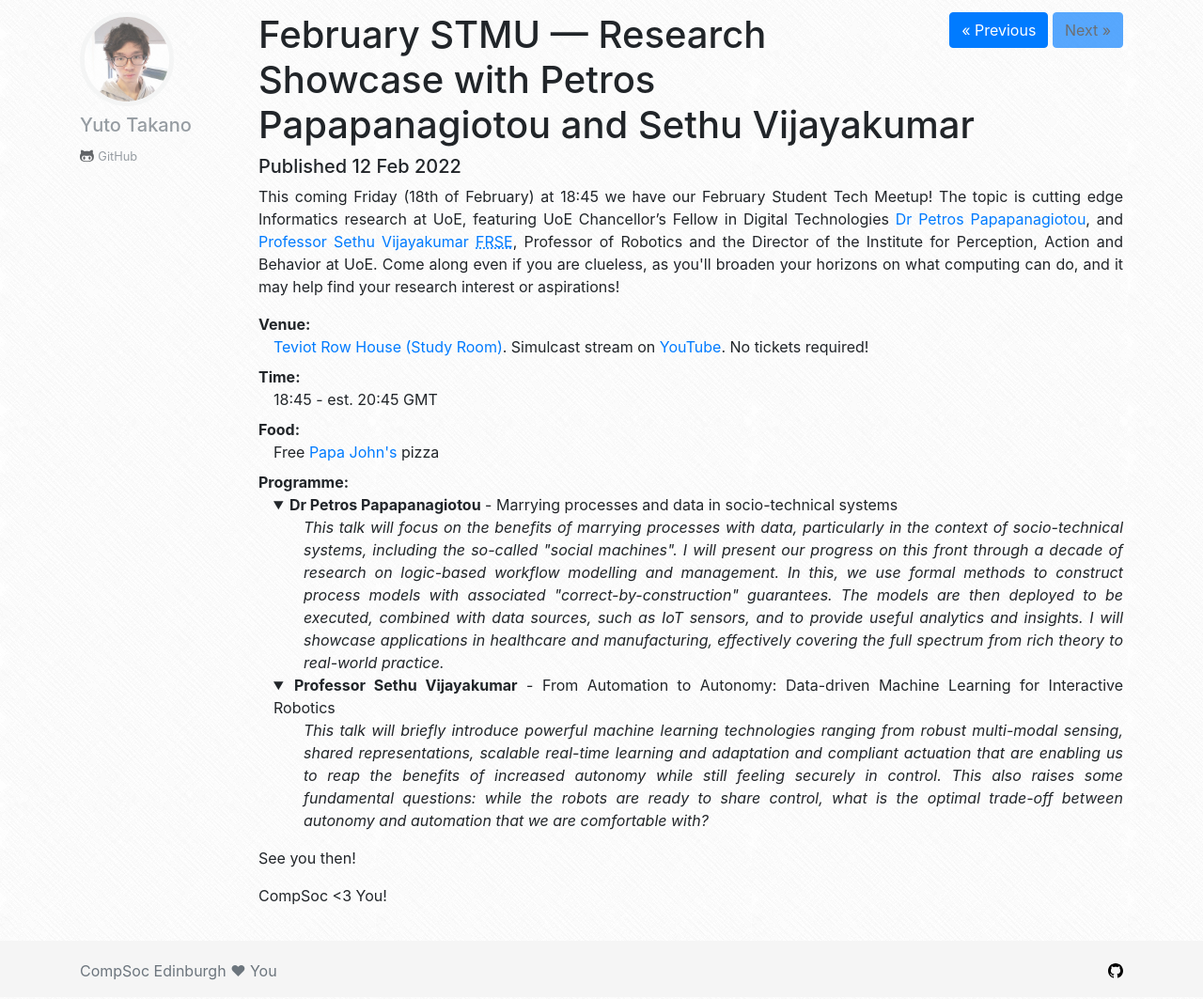
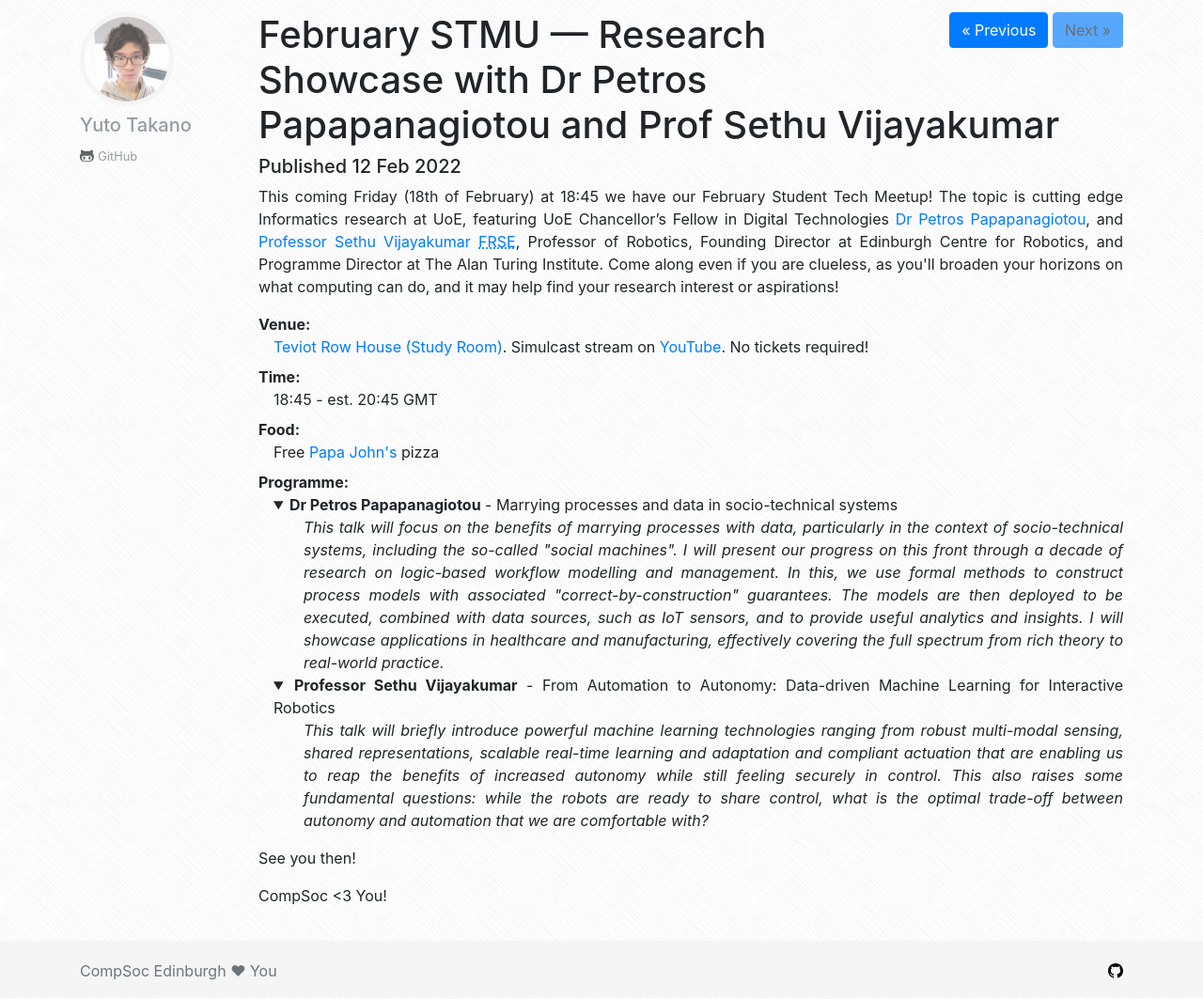
Before and after one commit to compsoc-edinburgh/website, a Jekyll site: the page built from _posts/2022-02-12-february-stmu.md, in a window 1280 px wide. Shown: the part 346-1409 px from the top of the page at 94% size. Built offline with Jekyll 4.4.1, drawn with Linux system fonts in a browser that asks for light colours; nearby versions of some CDN libraries.

Commit message:
Fix incorrect title for Professor Sethu

```diff
--- a/_posts/2022-02-12-february-stmu.md
+++ b/_posts/2022-02-12-february-stmu.md
@@ -1,10 +1,10 @@
 ---
-title: "February STMU — Research Showcase with Petros Papapanagiotou and Sethu Vijayakumar"
+title: "February STMU — Research Showcase with Dr Petros Papapanagiotou and Prof Sethu Vijayakumar"
 author: yutotakano
 excerpt_separator: "<!--See More-->"
 ---
 
-<p>This coming Friday (<time datetime="2022-02-18 18:45Z">18th of February</time>) at 18:45 we have our February Student Tech Meetup! The topic is cutting edge Informatics research at UoE, featuring UoE Chancellor’s Fellow in Digital Technologies <a href="https://homepages.inf.ed.ac.uk/ppapapan/">Dr Petros Papapanagiotou</a>, and <a href="https://homepages.inf.ed.ac.uk/svijayak/">Professor Sethu Vijayakumar <abbr title="Fellowship of the Royal Society of Edinburgh">FRSE</abbr></a>, Professor of Robotics and the Director of the Institute for Perception, Action and Behavior at UoE. Come along even if you are clueless, as you'll broaden your horizons on what computing can do, and it may help find your research interest or aspirations!</p>
+<p>This coming Friday (<time datetime="2022-02-18 18:45Z">18th of February</time>) at 18:45 we have our February Student Tech Meetup! The topic is cutting edge Informatics research at UoE, featuring UoE Chancellor’s Fellow in Digital Technologies <a href="https://homepages.inf.ed.ac.uk/ppapapan/">Dr Petros Papapanagiotou</a>, and <a href="https://homepages.inf.ed.ac.uk/svijayak/">Professor Sethu Vijayakumar <abbr title="Fellowship of the Royal Society of Edinburgh">FRSE</abbr></a>, Professor of Robotics, Founding Director at Edinburgh Centre for Robotics, and Programme Director at The Alan Turing Institute. Come along even if you are clueless, as you'll broaden your horizons on what computing can do, and it may help find your research interest or aspirations!</p>
 <dl><!--The following dt/dd are on one line to make the automatically generated excerpt (meta-description tag) cleaner-->
     <dt>Venue:</dt> <dd style="margin-left: 1rem"><a href="https://www.google.com/maps/place/Teviot+Row+House/@55.9450239,-3.1890559,18.61z/data=!4m9!1m2!2m1!1sTeviot+study+room!3m5!1s0x4887c7849d6aa7c9:0xddf6a9cb45ba732a!8m2!3d55.9450989!4d-3.1886356!15sChFUZXZpb3Qgc3R1ZHkgcm9vbVoTIhF0ZXZpb3Qgc3R1ZHkgcm9vbZIBDXN0dWRlbnRfdW5pb26aASRDaGREU1VoTk1HOW5TMFZKUTBGblNVTlJOM0JMTFd0blJSQUI?hl=en">Teviot Row House (Study Room)</a>. Simulcast stream on <a href="https://www.youtube.com/channel/UCOEMTnIKR29AnSVVdLQZg3Q" title="Click to go to the CompSoc YouTube channel">YouTube</a>. No tickets required!</dd>
     <dt>Time:</dt> <dd style="margin-left: 1rem">18:45 - est. 20:45 GMT</dd>
```
